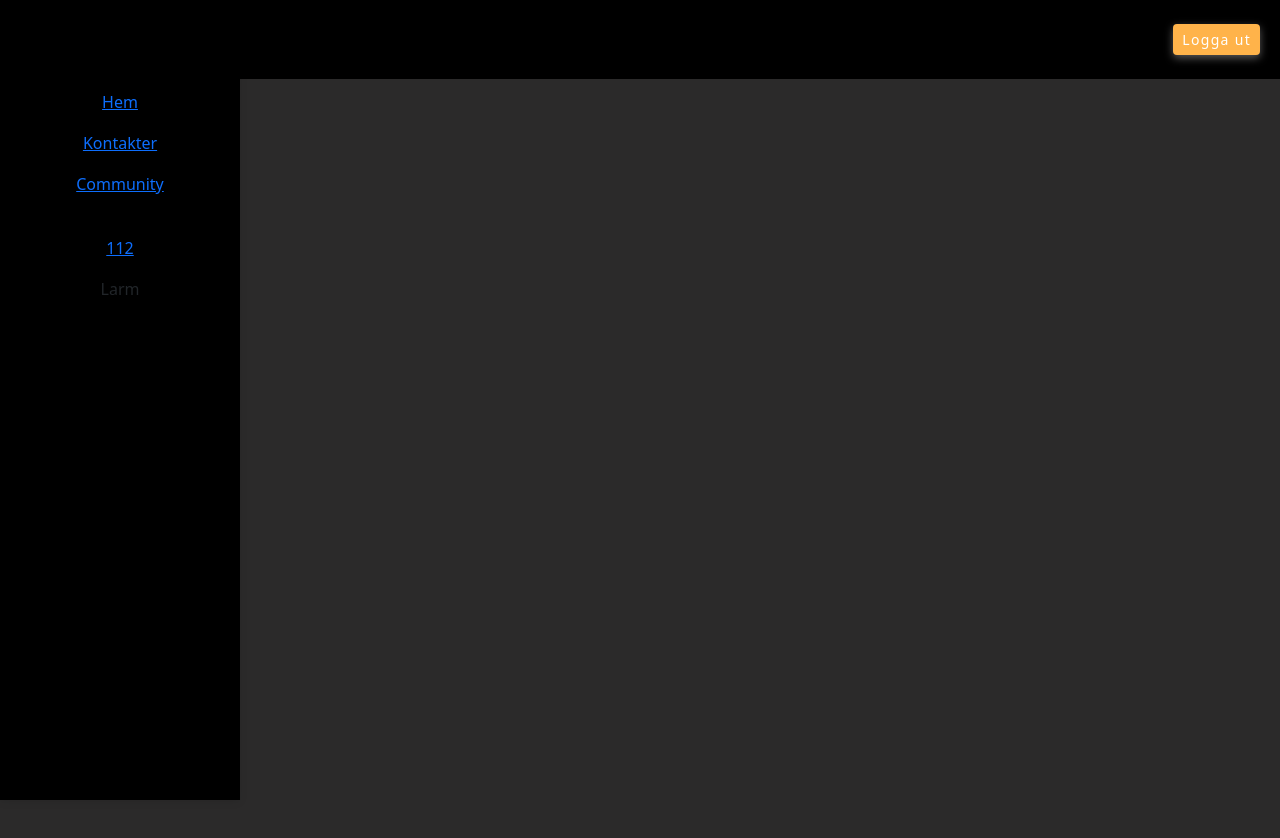
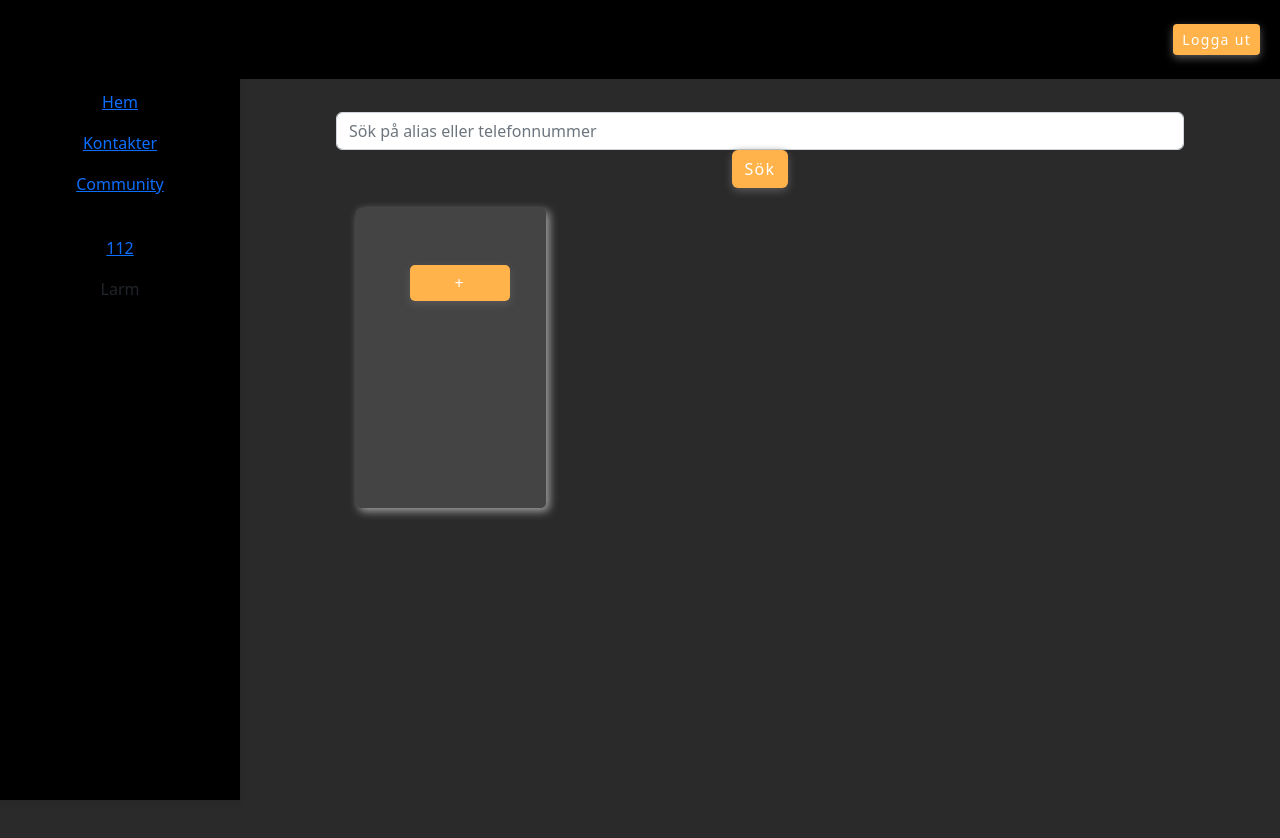
Before and after one commit to frinica/Vargtimma, a React (Create React App) app in the folder FE/vargtimma/: page /search in a window 1280 px wide. Shown: the top 838 px of the page. Built offline with nearby package versions, Linux system fonts and the light colour scheme; no server answers; the HTML template or start-up script is replaced by a standard one.

Commit message:
update BE with logic to search for a user and connect with FE

```diff
--- a/FE/vargtimma/src/App.css
+++ b/FE/vargtimma/src/App.css
@@ -70,11 +70,28 @@ body {
   overflow-y: auto;
 }
 
-/* Header */
-.app-name {
-  font-weight: 600;
-  font-size: 2.5rem;
-  letter-spacing: 1.3px;
-  padding-left: 10px;
-  color: #f06d4c;
+/* User cards */
+.usercard {
+  width: 190px;
+  height: 300px;
+  background-color: rgb(68, 68, 68);
+  border-radius: 5px;
+  box-shadow: 3px 3px 10px #a9a9a9;
+  padding: 20px;
+  margin: 20px;
+  overflow: visible;
 }
+
+.usercard-name {
+  margin-left: 10%;
+  margin-right: 10%;
+}
+
+.usercard-button {
+  width: 100px;
+  padding: 6px;
+  margin: 5px;
+  margin-left: 15%;
+  border-radius: 5px;
+  border: none;
+}
--- a/FE/vargtimma/src/App.tsx
+++ b/FE/vargtimma/src/App.tsx
@@ -8,6 +8,7 @@ import Navigation from "./pages/Navigation";
 import LoginPage from "./pages/users/Login";
 import RegisterPage from "./pages/users/Register";
 import ContactsPage from "./pages/contacts/Contacts";
+import SearchPage from "./pages/contacts/Search";
 
 const App = () => {
   const path = window.location.pathname;
@@ -38,6 +39,7 @@ const App = () => {
             <Route path="/start" element={<HomePage />} />
             <Route path="/community" element={<CommunityChat />} />
             <Route path="/kontakter" element={<ContactsPage />} />
+            <Route path="/search" element={<SearchPage />} />
           </Routes>
         </main>
       </Router>
--- a/FE/vargtimma/src/models/User.ts
+++ b/FE/vargtimma/src/models/User.ts
@@ -21,3 +21,8 @@ export interface ILogin {
   email: string;
   password: string;
 }
+
+export interface ISearch {
+  alias: string;
+  phone: string;
+}
--- a/FE/vargtimma/src/pages/contacts/Contacts.tsx
+++ b/FE/vargtimma/src/pages/contacts/Contacts.tsx
@@ -1,8 +1,19 @@
 import { FC } from "react";
-import { Badge, ListGroup } from "react-bootstrap";
+import { Badge, Button, ListGroup } from "react-bootstrap";
+import { useNavigate } from "react-router-dom";
 
 const ContactsPage: FC = () => {
+  const navigate = useNavigate();
+  const newSearch = () => {
+    navigate("/search");
+  };
+
   return (
+    <div>
+      <Button variant="custom" className="m-3" onClick={newSearch}>
+        Hitta användare
+      </Button>
+
       <ListGroup as="ol">
         <ListGroup.Item
           as="li"
@@ -62,6 +73,7 @@ const ContactsPage: FC = () => {
           </Badge>
         </ListGroup.Item>
       </ListGroup>
+    </div>
   );
 };
 export default ContactsPage;
--- /dev/null
+++ b/FE/vargtimma/src/pages/contacts/Search.tsx
@@ -0,0 +1,54 @@
+import { Field, Form, Formik } from "formik";
+import { FC, useState } from "react";
+import { Button } from "react-bootstrap";
+import { searchUser } from "../../services/auth.service";
+
+const SearchPage: FC = () => {
+  const initValues = { alias: "", phone: "" };
+  const [users, setUsers] = useState([{ alias: "", phone: "" }]);
+
+  return (
+    <>
+      <Formik
+        initialValues={initValues}
+        onSubmit={async (value, { setSubmitting }) => {
+          const res = await searchUser(value);
+          setUsers(res);
+          setSubmitting(false);
+        }}
+      >
+        <Form>
+          <Field
+            type="text"
+            name="search"
+            placeholder="Sök på alias eller telefonnummer"
+            className="form-control"
+          />
+          <Button type="submit" variant="custom">
+            Sök
+          </Button>
+        </Form>
+      </Formik>
+
+      {/* Search results */}
+      {users.length > 0 ? (
+        users.map((user, i) => {
+          return (
+            <div key={i} className="usercard col-lg-3">
+              <img className="usercard-image" src="" />
+              <h4 className="usercard-name">{user.alias}</h4>
+              <Button variant="custom" className="usercard-button">
+                +
+              </Button>
+            </div>
+          );
+        })
+      ) : (
+        <>
+          <h4>Hittade inga resultat</h4>
+        </>
+      )}
+    </>
+  );
+};
+export default SearchPage;
--- a/FE/vargtimma/src/services/auth.service.tsx
+++ b/FE/vargtimma/src/services/auth.service.ts
@@ -1,5 +1,5 @@
 import axios from "axios";
-import { ILogin, IRegister } from "../models/User";
+import { ILogin, IRegister, ISearch } from "../models/User";
 
 const API_URL = `${process.env.REACT_APP_API_URL}user/`;
 
@@ -37,7 +37,7 @@ const getAuthJWT = () => {
   }
 };
 
-const getAuthHeader = () => {
+export const getAuthHeader = () => {
   const token = getAuthJWT();
 
   if (token) {
@@ -59,3 +59,10 @@ export const userData = async () => {
   });
   return res.data;
 };
+
+// Get search results
+export const searchUser = async (searchData: ISearch) => {
+  const res = await axios.get(API_URL + "search", { headers: getAuthHeader() });
+
+  return res.data;
+};
```
Also changed, not shown: 2 other files (tests, documents, lock files or other folders). Lines whose indentation alone changed are shown as unchanged.
